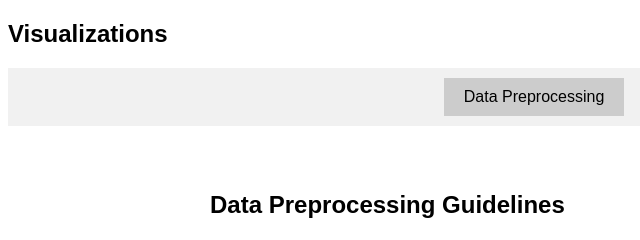
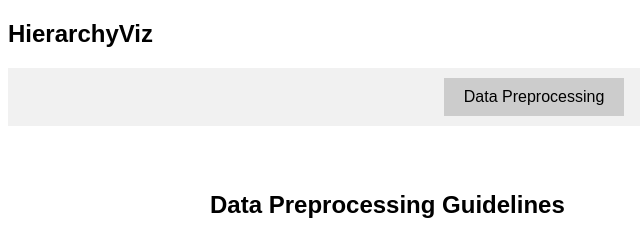
Before and after one commit to Uppalapati-Vinay-Kumar/HierarchyViz, a plain HTML site: page index.html in a window 1280 px wide. Shown: the top 240 px of the page, 0-640 px from the left. Drawn offline with nearby package versions, Linux system fonts and the light colour scheme.

Commit message:
Update index.html

```diff
--- a/index.html
+++ b/index.html
@@ -5,7 +5,7 @@
 <head>
   <meta charset="UTF-8">
   <meta name="viewport" content="width=device-width, initial-scale=1.0">
-  <title>Tabbed Visualizations</title>
+  <title>HierarchyViz</title>
   <style>
     body {
       font-family: Arial, sans-serif;
@@ -50,7 +50,7 @@
 
 <body>
 
-  <h2>Visualizations</h2>
+  <h2>HierarchyViz</h2>
   <div class="tab">
     <button class="tablinks" onclick="openTab(event, 'thirdTab')">Data Preprocessing</button>
     <button class="tablinks" onclick="openTab(event, 'firstTab')">Bar Chart</button>
```
